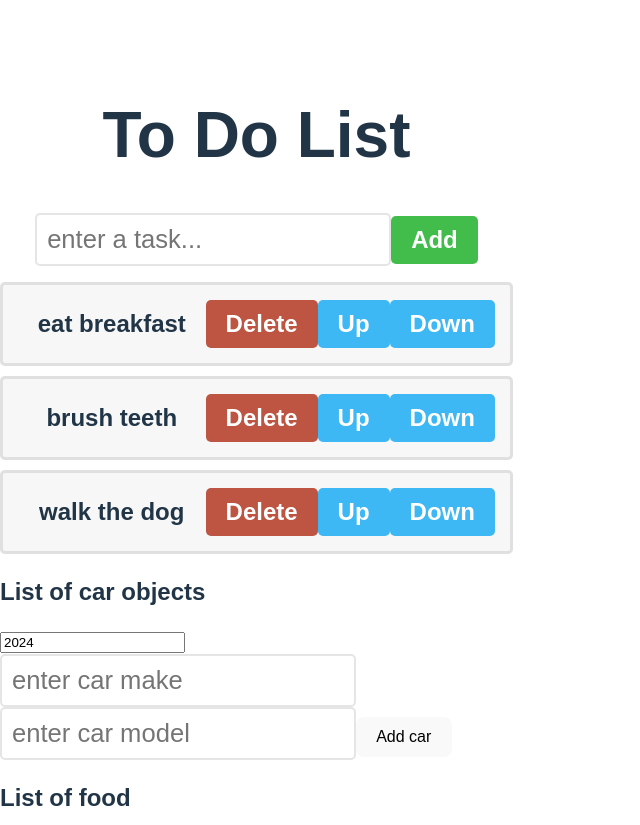
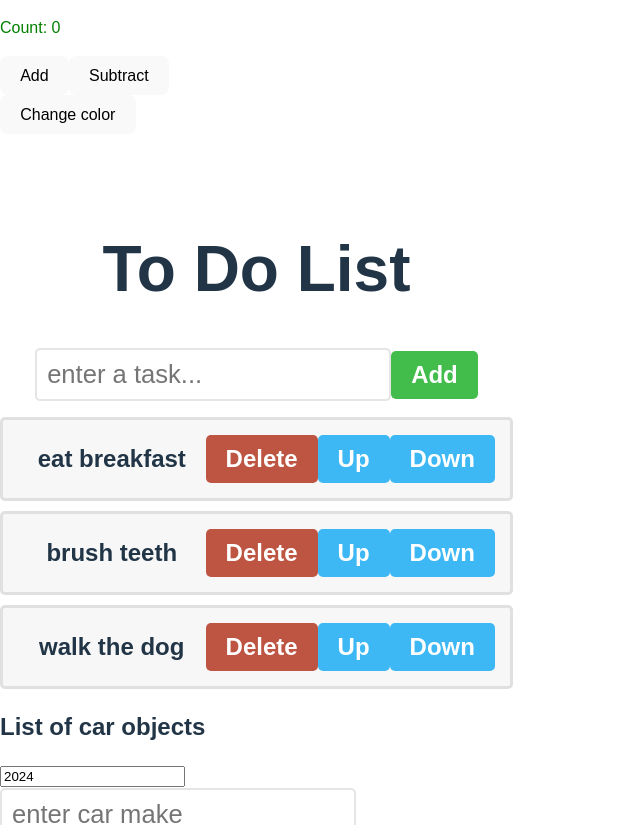
Before and after one commit to niklonberg/bro-code-react-course, a React (Vite) app: page / in a window 1280 px wide. Shown: the top 825 px of the page, without its empty margins (0-640 px from the left). Built offline with nearby package versions, Linux system fonts and the light colour scheme.

Commit message:
add UseEffectExampleOne.tsx

```diff
--- a/src/App.tsx
+++ b/src/App.tsx
@@ -18,6 +18,7 @@
 import UpdateArray from "./components/UpdateArray.js";
 import Cars from "./components/Cars.js";
 import ToDoList from "./components/ToDoList.js";
+import UseEffectExampleOne from "./components/UseEffectExampleOne.js";
 
 function App() {
   const fruits = [
@@ -38,6 +39,7 @@
 
   return (
     <>
+      <UseEffectExampleOne />
       <ToDoList />
       <Cars />
       <UpdateArray />
--- /dev/null
+++ b/src/components/UseEffectExampleOne.tsx
@@ -0,0 +1,34 @@
+import { useState, useEffect } from "react";
+
+function UseEffectExampleOne() {
+  const [count, setCount] = useState(0);
+  const [color, setColor] = useState("green");
+
+  useEffect(() => {
+    document.title = `Count ${count} ${color}`;
+  }, [count, color]); // anytime count or color changes, this function runs
+
+  function addCount() {
+    setCount((c) => c + 1);
+  }
+
+  function subtractCount() {
+    setCount((c) => c - 1);
+  }
+
+  function changeColor() {
+    setColor((c) => (c === "green" ? "red" : "green"));
+  }
+
+  return (
+    <>
+      <p style={{ color: color }}>Count: {count}</p>
+      <button onClick={addCount}>Add</button>
+      <button onClick={subtractCount}>Subtract</button>
+      <br />
+      <button onClick={changeColor}>Change color</button>
+    </>
+  );
+}
+
+export default UseEffectExampleOne;
```
Also changed, not shown: notes.txt, src/components/UseEffectExampleTwo.tsx (added).
